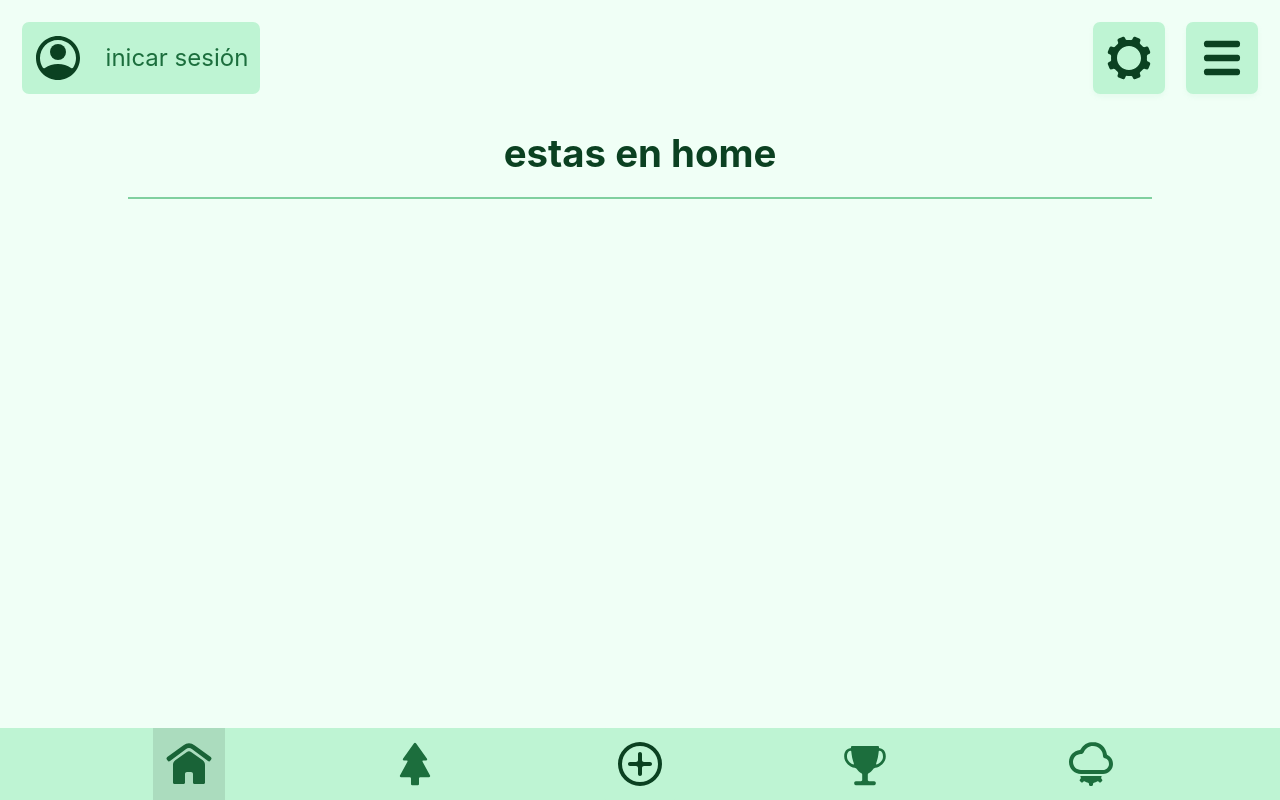
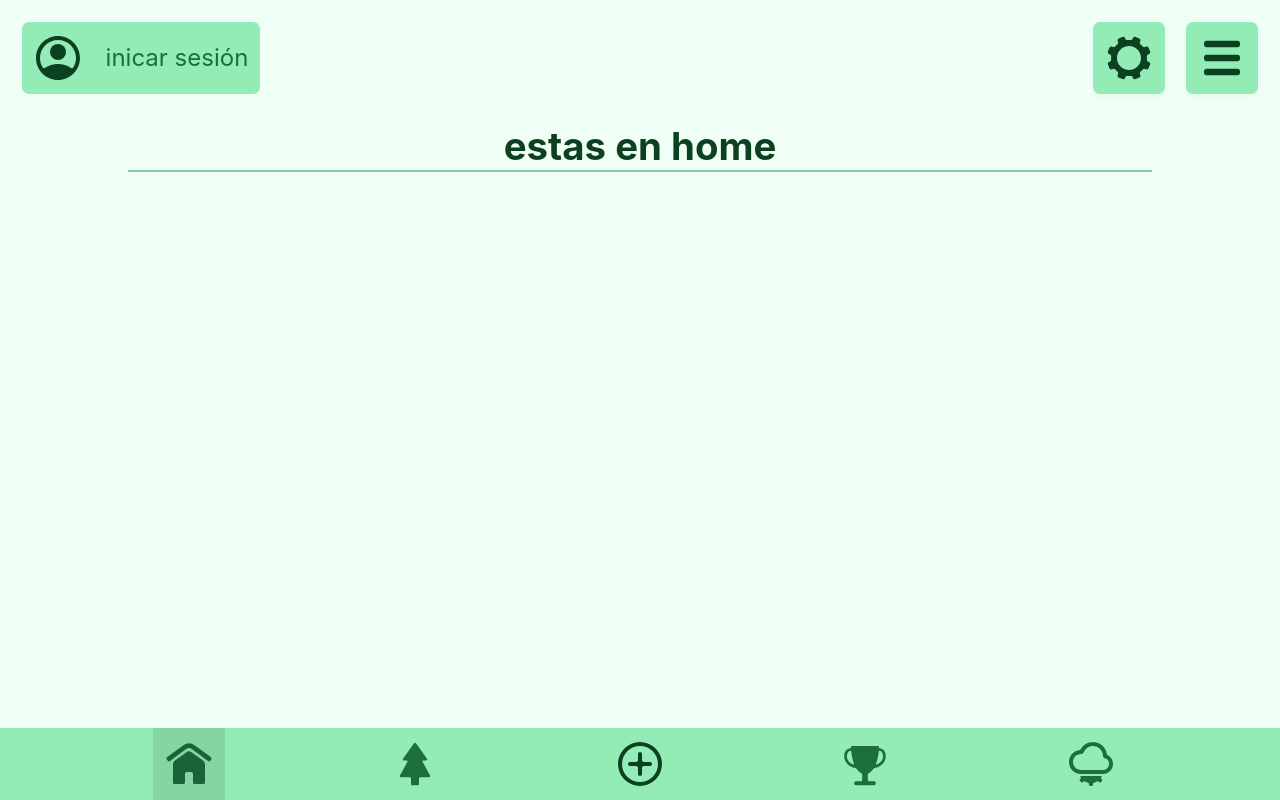
Before and after one commit to MatrosMartz/Tree-Maps, a Svelte app: page / in a window 1280 px wide. Built offline with nearby package versions, Linux system fonts and the light colour scheme.

Commit message:
change scheme color and replace position fixed to position stiky in the header

```diff
--- a/src/lib/components/header/Header.svelte
+++ b/src/lib/components/header/Header.svelte
@@ -19,7 +19,7 @@
 
 <style>
     header {
-        position: fixed;
+        position: sticky;
 
         display: flex;
         box-sizing: border-box;
--- a/static/global.css
+++ b/static/global.css
@@ -2,33 +2,33 @@
 	--g-bb:   hsl(144, 100%,03%);  --g-lb:   hsl(144, 70%, 15%);
 	--g-nb:   hsl(144, 90%, 15%);  --g-sb:   hsl(144, 60%, 27%);
 	--g-sh:   hsl(144, 80%, 35%);  --g-bd:   hsl(144, 50%, 45%);
-	--g-ic:   hsl(144, 80%, 62%);  --g-al:   hsl(144, 50%, 59%);
-	--g-at:   hsl(144, 90%, 85%);  --g-pt:   hsl(144, 60%, 70%);
-	--g-t2:   hsl(144, 100%,97%);  --g-t1:   hsl(144, 70%, 85%);
+	--g-ic:   hsl(144, 80%, 55%);  --g-al:   hsl(144, 50%, 59%);
+	--g-at:   hsl(144, 90%, 90%);  --g-pt:   hsl(144, 60%, 67%);
+	--g-t2:   hsl(144, 100%,97%);  --g-t1:   hsl(144, 70%, 75%);
 	--g-is: hsla(144,80%,35%,.1);  --g-rs: hsla(144,50%,70%,.1);
 
 	--o-bb:   hsl(025, 100%,03%);  --o-lb:   hsl(025, 70%, 15%);
 	--o-nb:   hsl(025, 90%, 15%);  --o-sb:   hsl(025, 60%, 27%);
 	--o-sh:   hsl(025, 80%, 35%);  --o-bd:   hsl(025, 50%, 45%);
-	--o-ic:   hsl(025, 80%, 62%);  --o-al:   hsl(025, 50%, 59%);
-	--o-at:   hsl(025, 90%, 85%);  --o-pt:   hsl(025, 60%, 70%);
-	--o-t2:   hsl(025,100%, 97%);  --o-t1:   hsl(025, 70%, 85%);
+	--o-ic:   hsl(025, 80%, 55%);  --o-al:   hsl(025, 50%, 59%);
+	--o-at:   hsl(025, 90%, 90%);  --o-pt:   hsl(025, 60%, 67%);
+	--o-t2:   hsl(025,100%, 97%);  --o-t1:   hsl(025, 70%, 75%);
 	--o-is: hsla(025,80%,35%,.1);  --o-rs: hsla(025,50%,70%,.1);
 
 	--r-bb:   hsl(353, 100%,03%);  --r-lb:   hsl(353, 70%, 15%);
 	--r-nb:   hsl(353, 90%, 15%);  --r-sb:   hsl(353, 60%, 27%);
 	--r-sh:   hsl(353, 80%, 35%);  --r-bd:   hsl(353, 50%, 45%);
-	--r-ic:   hsl(353, 80%, 62%);  --r-al:   hsl(353, 50%, 59%);
-	--r-at:   hsl(353, 90%, 85%);  --r-pt:   hsl(353, 60%, 70%);
-	--r-t2:   hsl(353,100%, 97%);  --r-t1:   hsl(353, 70%, 85%);
+	--r-ic:   hsl(353, 80%, 55%);  --r-al:   hsl(353, 50%, 59%);
+	--r-at:   hsl(353, 90%, 90%);  --r-pt:   hsl(353, 60%, 67%);
+	--r-t2:   hsl(353,100%, 97%);  --r-t1:   hsl(353, 70%, 75%);
 	--r-is: hsla(353,80%,35%,.1);  --r-rs: hsla(353,50%,70%,.1);
 
 	--b-bb:   hsl(207, 100%,03%);  --b-lb:   hsl(207, 70%, 15%);
 	--b-nb:   hsl(207, 90%, 15%);  --b-sb:   hsl(207, 60%, 27%);
 	--b-sh:   hsl(207, 80%, 35%);  --b-bd:   hsl(207, 50%, 45%);
-	--b-ic:   hsl(207, 80%, 62%);  --b-al:   hsl(207, 50%, 59%);
-	--b-at:   hsl(207, 90%, 85%);  --b-pt:   hsl(207, 60%, 70%);
-	--b-t2:   hsl(207,100%, 97%);  --b-t1:   hsl(207, 70%, 85%);
+	--b-ic:   hsl(207, 80%, 55%);  --b-al:   hsl(207, 50%, 59%);
+	--b-at:   hsl(207, 90%, 90%);  --b-pt:   hsl(207, 60%, 67%);
+	--b-t2:   hsl(207,100%, 97%);  --b-t1:   hsl(207, 70%, 75%);
 	--b-is: hsla(207,80%,35%,.1);  --b-rs: hsla(207,50%,70%,.1);
 
 
@@ -72,9 +72,6 @@ body {
 	box-sizing: border-box;
 	font-family: -apple-system, BlinkMacSystemFont, 'Segoe UI', Roboto, Oxygen-Sans, Ubuntu, Cantarell,
 		'Helvetica Neue', sans-serif;
-}
-main {
-	padding-top: calc(var(--img-size) + 4vh);
 }
 
 a {
@@ -137,6 +134,7 @@ h1 {
 	position: relative;
 	font-size: 1.6rem;
 	text-align: center;
+	margin-block: .2em;
 	color: var(--t1);
 }
 
@@ -144,7 +142,7 @@ h1::after {
 	content: '';
 
 	position: absolute;
-	bottom: -50%;
+	bottom: -7%;
 	left: 50%;
 	min-width: 80vw;
 	height: 2px;
@@ -203,7 +201,7 @@ fieldset {
 	position: fixed;
 	box-sizing: border-box;
 
-	top: calc(var(--img-size) + 4vh);
+	top: calc(1rem * 4.7);
 	left: 0;
 
 	border-radius: 7px;
@@ -212,7 +210,7 @@ fieldset {
 	padding: .5em 1em;
 
 	width: 92vw;
-	height: calc(90vh - (var(--img-size) * 1.7));
+	height: calc(90vh - (1rem * 5));
 
 	background-color: var(--nb);
 	box-shadow: 2px 4px 7px var(--is);
```
